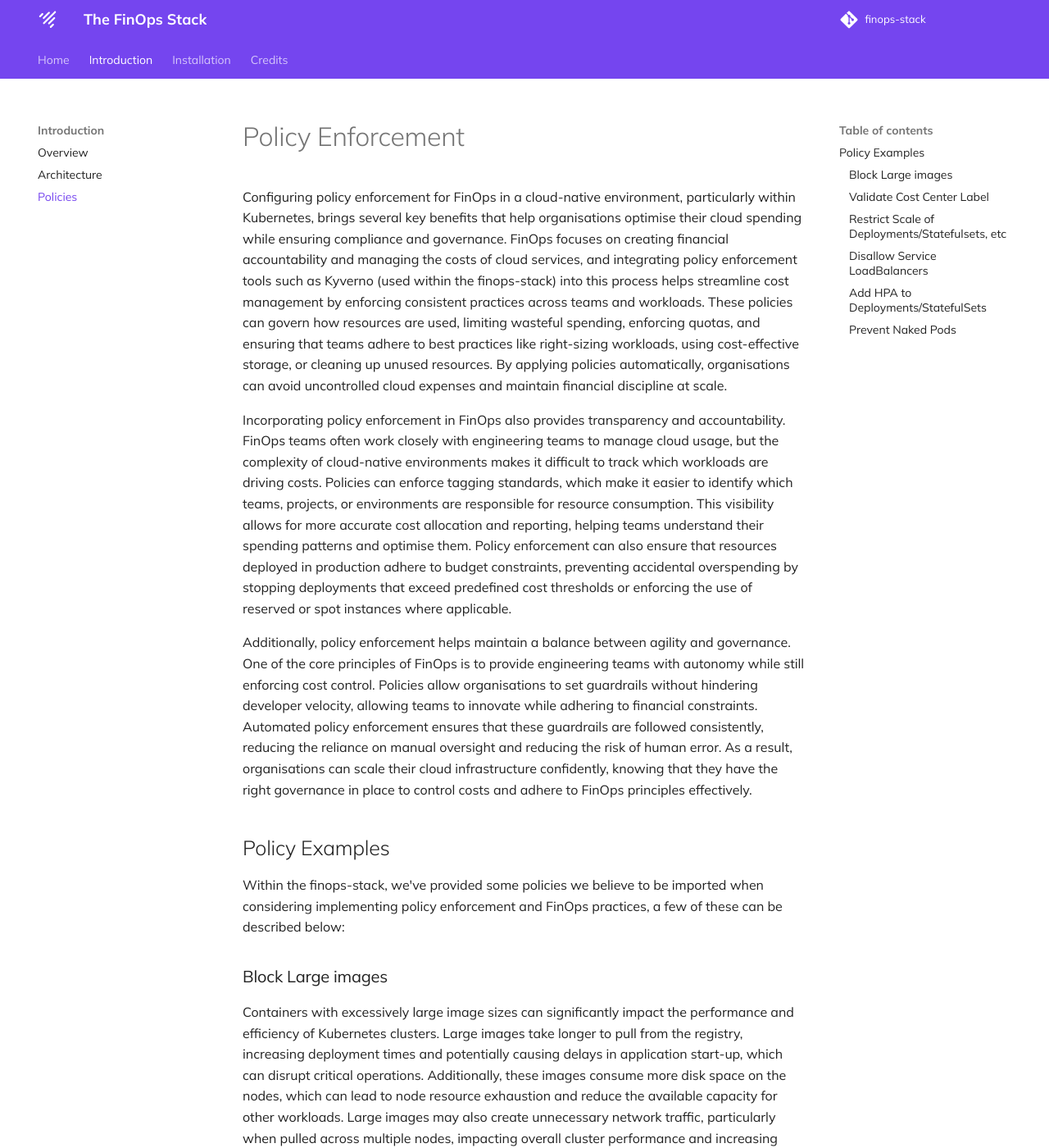
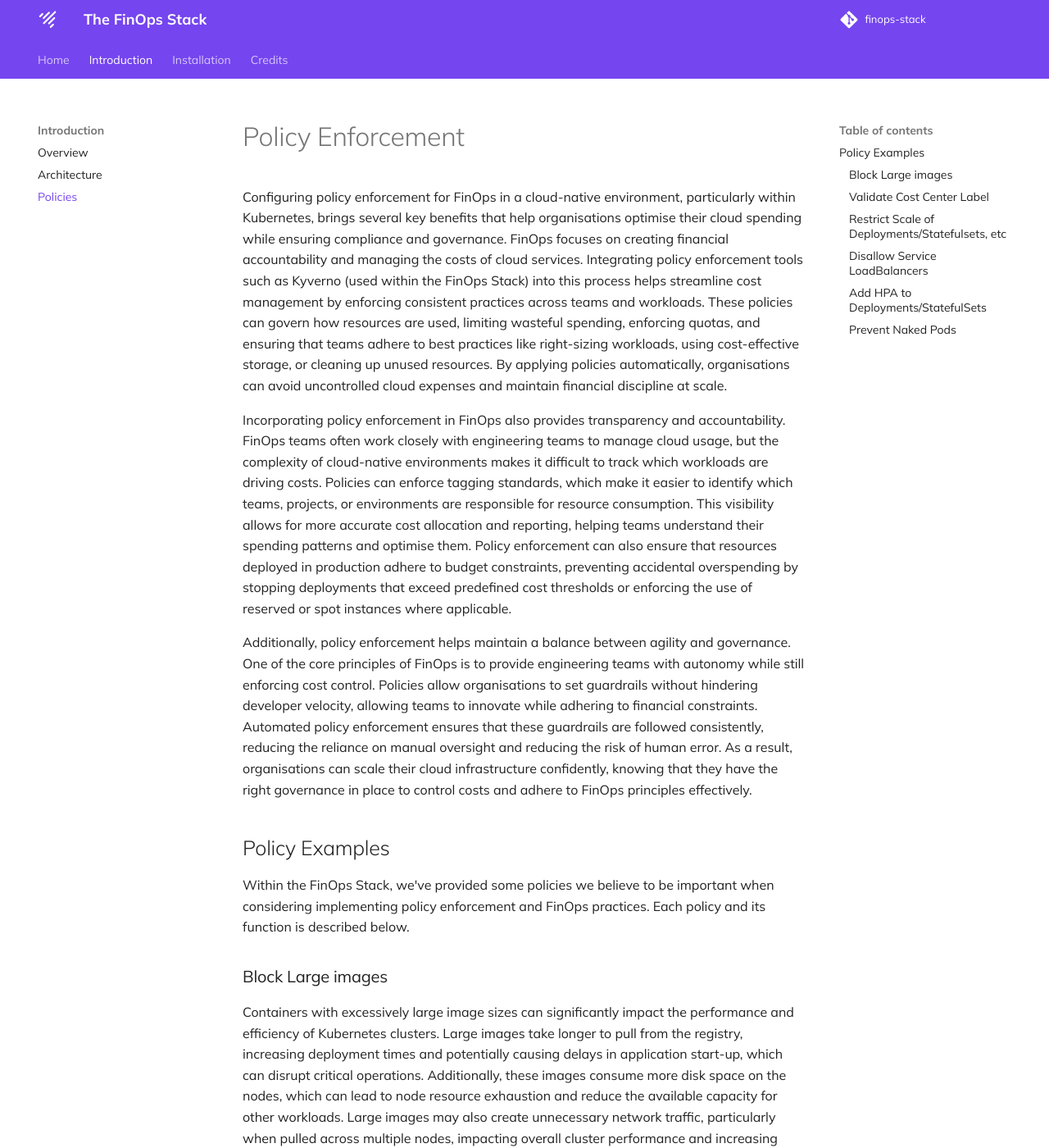
Before and after one commit to jetstack/finops-stack, an MkDocs documentation site: the page built from content/policies.md, in a window 1280 px wide and 1400 px high. Shown: the whole window at 82% size. Built offline with MkDocs 1.6.1 and Material for MkDocs 9.7.7, drawn with Linux system fonts in a browser that asks for light colours; comment, search, counter and statistics services are not loaded.

Commit message:
proof-reading changes for policies page

```diff
--- a/content/policies.md
+++ b/content/policies.md
@@ -1,6 +1,6 @@
 # Policy Enforcement
 
-Configuring policy enforcement for FinOps in a cloud-native environment, particularly within Kubernetes, brings several key benefits that help organisations optimise their cloud spending while ensuring compliance and governance. FinOps focuses on creating financial accountability and managing the costs of cloud services, and integrating policy enforcement tools such as Kyverno (used within the finops-stack) into this process helps streamline cost management by enforcing consistent practices across teams and workloads. These policies can govern how resources are used, limiting wasteful spending, enforcing quotas, and ensuring that teams adhere to best practices like right-sizing workloads, using cost-effective storage, or cleaning up unused resources. By applying policies automatically, organisations can avoid uncontrolled cloud expenses and maintain financial discipline at scale.
+Configuring policy enforcement for FinOps in a cloud-native environment, particularly within Kubernetes, brings several key benefits that help organisations optimise their cloud spending while ensuring compliance and governance. FinOps focuses on creating financial accountability and managing the costs of cloud services. Integrating policy enforcement tools such as Kyverno (used within the FinOps Stack) into this process helps streamline cost management by enforcing consistent practices across teams and workloads. These policies can govern how resources are used, limiting wasteful spending, enforcing quotas, and ensuring that teams adhere to best practices like right-sizing workloads, using cost-effective storage, or cleaning up unused resources. By applying policies automatically, organisations can avoid uncontrolled cloud expenses and maintain financial discipline at scale.
 
 Incorporating policy enforcement in FinOps also provides transparency and accountability. FinOps teams often work closely with engineering teams to manage cloud usage, but the complexity of cloud-native environments makes it difficult to track which workloads are driving costs. Policies can enforce tagging standards, which make it easier to identify which teams, projects, or environments are responsible for resource consumption. This visibility allows for more accurate cost allocation and reporting, helping teams understand their spending patterns and optimise them. Policy enforcement can also ensure that resources deployed in production adhere to budget constraints, preventing accidental overspending by stopping deployments that exceed predefined cost thresholds or enforcing the use of reserved or spot instances where applicable.
 
@@ -9,7 +9,7 @@ Additionally, policy enforcement helps maintain a balance between agility and go
 
 ## Policy Examples
 
-Within the finops-stack, we've provided some policies we believe to be imported when considering implementing policy enforcement and FinOps practices, a few of these can be described below:
+Within the FinOps Stack, we've provided some policies we believe to be important when considering implementing policy enforcement and FinOps practices. Each policy and its function is described below.
 
 
 ### Block Large images
```
